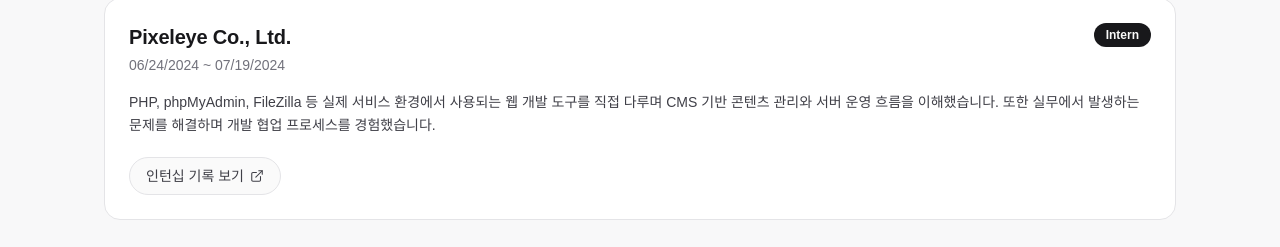
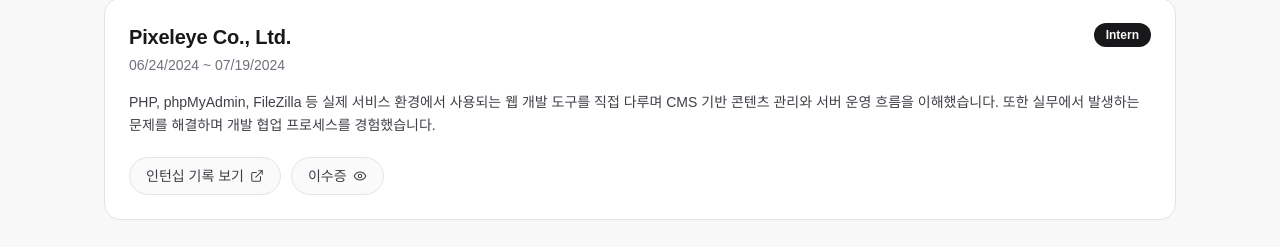
Before and after one commit to mk-isos/markus-portfolio, a Next.js app: page / in a window 1280 px wide. Shown: the part 4113-4360 px from the top of the page. Built offline with nearby package versions, Linux system fonts and the light colour scheme.

Commit message:
260616 feat(experience): add internship certificate evidence

```diff
--- a/src/components/portfolio/portfolio-page.tsx
+++ b/src/components/portfolio/portfolio-page.tsx
@@ -831,12 +831,35 @@
                   <p className="mt-4 text-sm leading-relaxed text-zinc-700 dark:text-zinc-300">
                     {t(item.description)}
                   </p>
-                  {item.evidence ? (
-                    <div className="mt-5">
-                      <EvidenceLinkButton
-                        href={item.evidence.href}
-                        label={t(item.evidence.label)}
-                      />
+                  {item.evidenceItems?.length ? (
+                    <div className="mt-5 flex flex-wrap gap-2.5">
+                      {item.evidenceItems.map((evidence) =>
+                        evidence.type === "image" ? (
+                          <EvidenceModal
+                            key={`${item.title}-${evidence.src}`}
+                            imageSrc={evidence.src}
+                            imageAlt={t(evidence.alt)}
+                            imageWidth={evidence.width}
+                            imageHeight={evidence.height}
+                            title={item.title}
+                            triggerLabel={t(evidence.label)}
+                            closeLabel={language === "ko" ? "닫기" : "Close"}
+                            zoomInLabel={language === "ko" ? "확대" : "Zoom in"}
+                            zoomOutLabel={language === "ko" ? "축소" : "Zoom out"}
+                            fallbackMessage={
+                              language === "ko"
+                                ? "증빙 이미지를 불러올 수 없습니다."
+                                : "The evidence image could not be loaded."
+                            }
+                          />
+                        ) : (
+                          <EvidenceLinkButton
+                            key={`${item.title}-${evidence.href}`}
+                            href={evidence.href}
+                            label={t(evidence.label)}
+                          />
+                        ),
+                      )}
                     </div>
                   ) : null}
                 </article>
--- a/src/data/portfolio.ts
+++ b/src/data/portfolio.ts
@@ -582,22 +582,6 @@
   },
 ];
 
-export const experiences = [
-  {
-    title: "Pixeleye Co., Ltd.",
-    period: "06/24/2024 ~ 07/19/2024",
-    position: text("Intern", "Intern"),
-    description: text(
-      "PHP, phpMyAdmin, FileZilla 등 실제 서비스 환경에서 사용되는 웹 개발 도구를 직접 다루며 CMS 기반 콘텐츠 관리와 서버 운영 흐름을 이해했습니다. 또한 실무에서 발생하는 문제를 해결하며 개발 협업 프로세스를 경험했습니다.",
-      "I worked directly with production web tools such as PHP, phpMyAdmin, and FileZilla, gaining hands-on understanding of CMS-based content management and server operation workflows. I also experienced real development collaboration by solving practical issues in a working environment.",
-    ),
-    evidence: {
-      href: "https://mkisos.tistory.com/category/%EC%BD%94%EB%94%A9%20%EB%8F%84%EA%B5%AC/%EC%9D%B8%ED%84%B4%EC%8B%AD",
-      label: text("인턴십 기록 보기", "Experience Log"),
-    },
-  },
-];
-
 export type Evidence =
   | {
       type: "image";
@@ -612,6 +596,41 @@
       label: LocalizedText;
       href: string;
     };
+
+export type Experience = {
+  title: string;
+  period: string;
+  position: LocalizedText;
+  description: LocalizedText;
+  evidenceItems?: Evidence[];
+};
+
+export const experiences: Experience[] = [
+  {
+    title: "Pixeleye Co., Ltd.",
+    period: "06/24/2024 ~ 07/19/2024",
+    position: text("Intern", "Intern"),
+    description: text(
+      "PHP, phpMyAdmin, FileZilla 등 실제 서비스 환경에서 사용되는 웹 개발 도구를 직접 다루며 CMS 기반 콘텐츠 관리와 서버 운영 흐름을 이해했습니다. 또한 실무에서 발생하는 문제를 해결하며 개발 협업 프로세스를 경험했습니다.",
+      "I worked directly with production web tools such as PHP, phpMyAdmin, and FileZilla, gaining hands-on understanding of CMS-based content management and server operation workflows. I also experienced real development collaboration by solving practical issues in a working environment.",
+    ),
+    evidenceItems: [
+      {
+        type: "link",
+        href: "https://mkisos.tistory.com/category/%EC%BD%94%EB%94%A9%20%EB%8F%84%EA%B5%AC/%EC%9D%B8%ED%84%B4%EC%8B%AD",
+        label: text("인턴십 기록 보기", "Experience Log"),
+      },
+      {
+        type: "image",
+        label: text("이수증", "Certificate"),
+        src: "/experience/intern.png",
+        width: 1259,
+        height: 1765,
+        alt: text("Pixeleye Co., Ltd. 현장실습 이수증", "Pixeleye Co., Ltd. internship certificate"),
+      },
+    ],
+  },
+];
 
 export type Activity = {
   title: LocalizedText;
```
Also changed, not shown: public/experience/intern.png (added).
